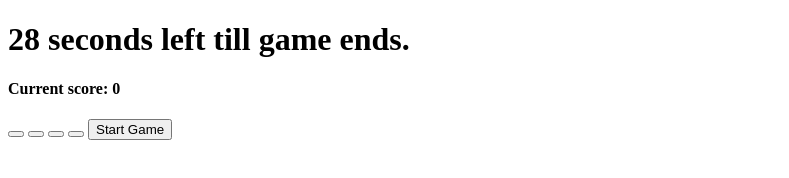
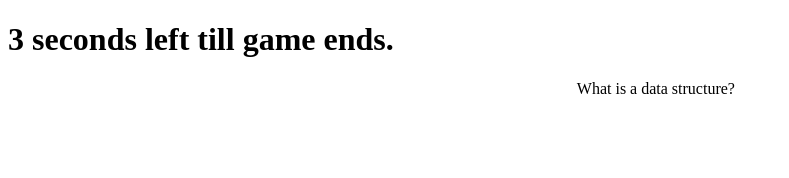
Before and after one commit to ErnestUrzua/Code-Quiz, a plain HTML site: page index.html in a window 1280 px wide. Both pictures are taken after a click on the button "Start Game". Shown: the whole page, without its empty margins (0-789 px from the left). Drawn offline with Linux system fonts and the light colour scheme.

Commit message:
added winning picture and displayed questions

```diff
--- a/index.html
+++ b/index.html
@@ -14,16 +14,24 @@
 
     <!-- timer heading -->
     <h1 class="time"></h1>
-    <div id="main">
+    <div id="main" style="margin-left: 45%; background-position: center;">
 
         <!--current score -->
         <h4>Current score: <span id="score">0</span></h4>
 
         <!-- buttons to hold the answers -->
-        <button id="0"></button>
-        <button id="1"></button>
-        <button id="2"></button>
-        <button id="3"></button>
+        <div class="answer01">
+           <button type="button" id="0"></button>
+        </div>
+        <div class="answer02">
+            <button type="button" id="1"></button>
+         </div>
+         <div class="answer03">
+            <button type="button" id="2"></button>
+         </div>
+         <div class="answer04">
+            <button type="button" id="3"></button>
+         </div>
 
         </main>
 
--- a/script.js
+++ b/script.js
@@ -2,7 +2,9 @@
 var timeEl = document.querySelector(".time");
 var mainEl = document.getElementById("main");
 var startEl = document.getElementById("start");
-var secondsLeft = 30;
+var button01 = document.getElementById("#button01")
+var answer01El = document.querySelector(".answer01")
+var secondsLeft =5;
 var questions = [
     { q: "What is a data structure?", a: "a particular way of organizing data in a computer so that it can be used effectively." },
     { q: "Which sorting method is slowest?", a: "Bogosort" },
@@ -11,13 +13,6 @@ var questions = [
     { q: "Which programming language is older?", a: "C" },
     { q: "What does \"CS\"stand for ?", a: "Computer Science" },
     { q: "What is a class?", a: "A class is a blueprint from which objects are created. A class contains methods and variables associated with an instance of a class." }]
-
-
-//function that starts the game
-function start() {
-
-    setTime(); //set timer
-}
 
 //function that sets time and displays on screen
 function setTime() {
@@ -35,16 +30,33 @@ function setTime() {
     }, 1000);
 }
 
+//function that displays the questions
+
+
+//function that starts the game
+function start() {
+
+    setTime(); //set timer
+
+    //display questions here
+    mainEl.textContent = questions[0].q;
+
+    //display correct answer above a button
+    answer01El.textContent = questions[0].a;
+}
+
+
+
 //function that clears message and displays a picture onscreen
 function sendMessage() {
     timeEl.textContent = " ";
 
     var imgEl = document.createElement("img");
 
-    imgEl.setAttribute("src", "assets/fillin.jpg");
+    imgEl.setAttribute("src", "assets/congrats.png");
     mainEl.appendChild(imgEl);
 
 }
 
 //event listener for start
-startEl.addEventListener("click",start);
+startEl.addEventListener("click", start);
```
Also changed, not shown: assets/congrats.png (added).
